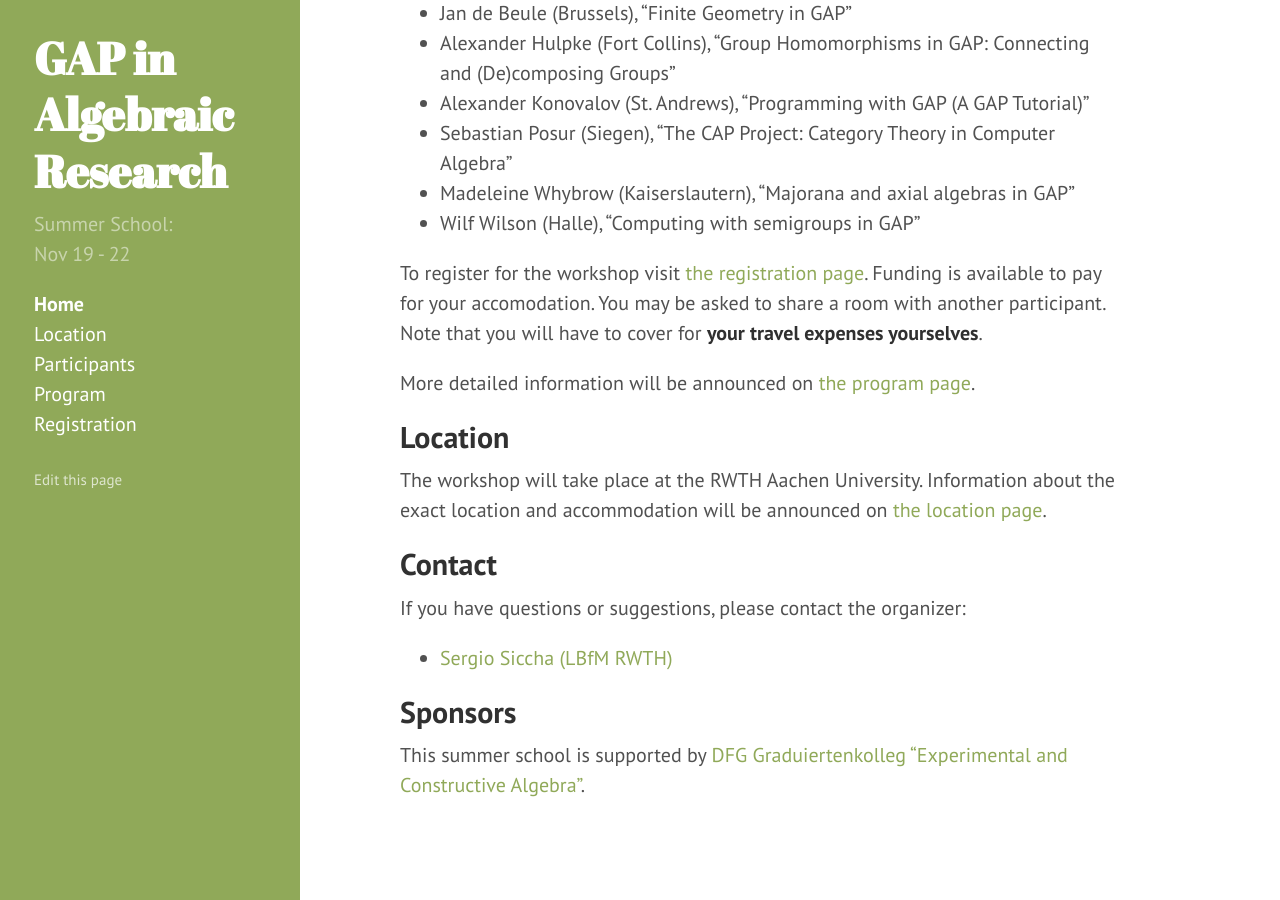
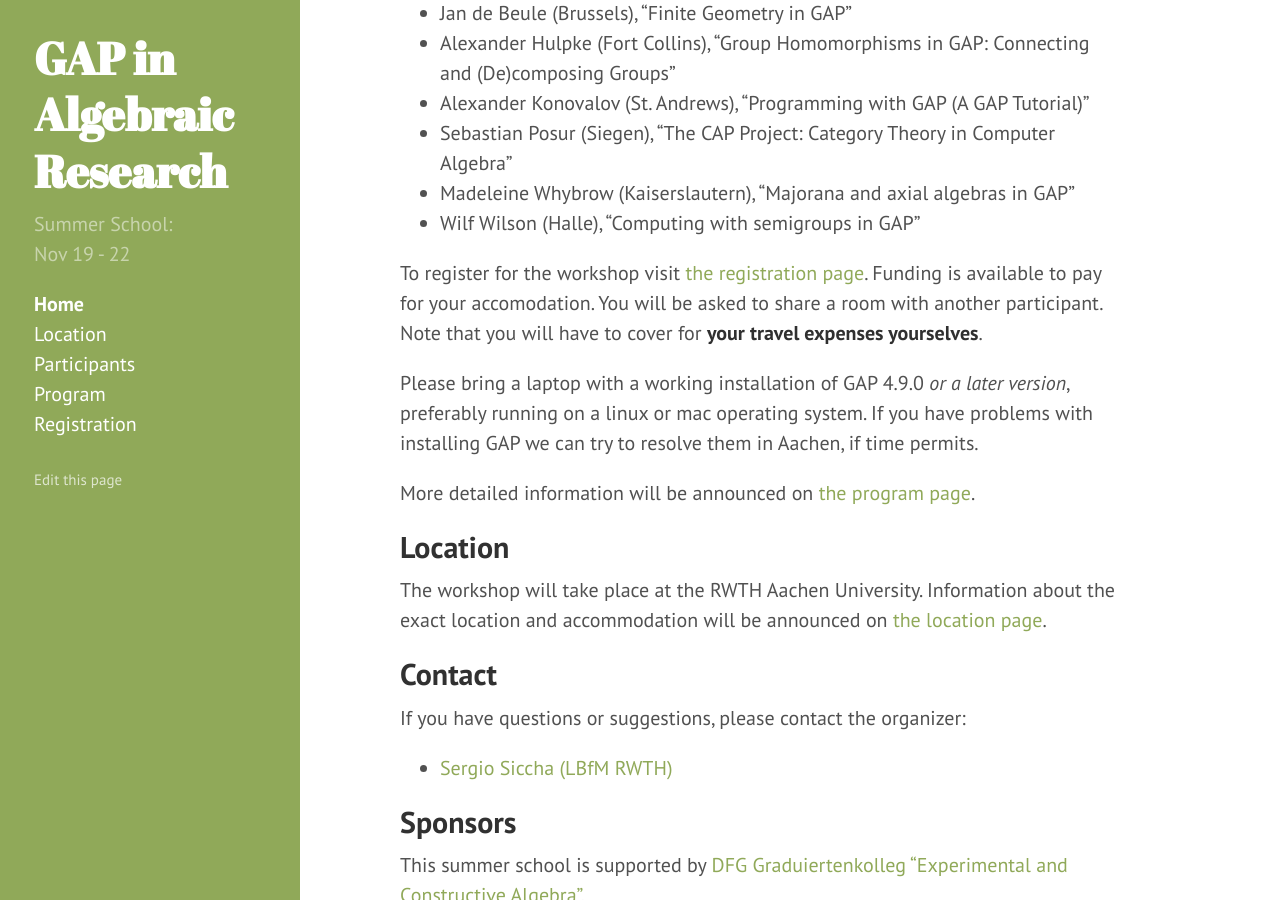
Before and after one commit to lbfm-rwth/gap-in-algebraic-research-2018, a Jekyll site: the page built from index.md, in a window 1280 px wide and 900 px high, scrolled down 574 px. Built offline with Jekyll 4.4.1, drawn with Linux system fonts in a browser that asks for light colours.

Commit message:
Add bring a laptop

```diff
--- a/index.md
+++ b/index.md
@@ -28,9 +28,14 @@ The speakers are:
 
 
 To register for the workshop visit [the registration page]({{ site.baseurl }}/registration).
-Funding is available to pay for your accomodation. You may be asked to share a room with
+Funding is available to pay for your accomodation. You will be asked to share a room with
 another participant.
 Note that you will have to cover for **your travel expenses yourselves**.
+
+Please bring a laptop with a working installation of GAP 4.9.0
+_or a later version_, preferably running on a linux or mac operating system.
+If you have problems with installing GAP we can try to
+resolve them in Aachen, if time permits.
 
 More detailed information will be announced on [the program page]({{ site.baseurl }}/program).
 
--- a/registration.html
+++ b/registration.html
@@ -19,6 +19,10 @@ email: sergio@mathb.rwth-aachen.de
 <p>
 You can use this form to register for the autumn school {{ site.title }}.
 Please note that you will have to cover for <b>your travel expenses yourselves</b>.
+Please bring a laptop with a working installation of GAP 4.9.0
+<i>or a later version</i>, preferably running on a linux or mac operating system.
+If you have problems with installing GAP we can try to
+resolve them in Aachen, if time permits.
 </p>
 
 <p>
```
